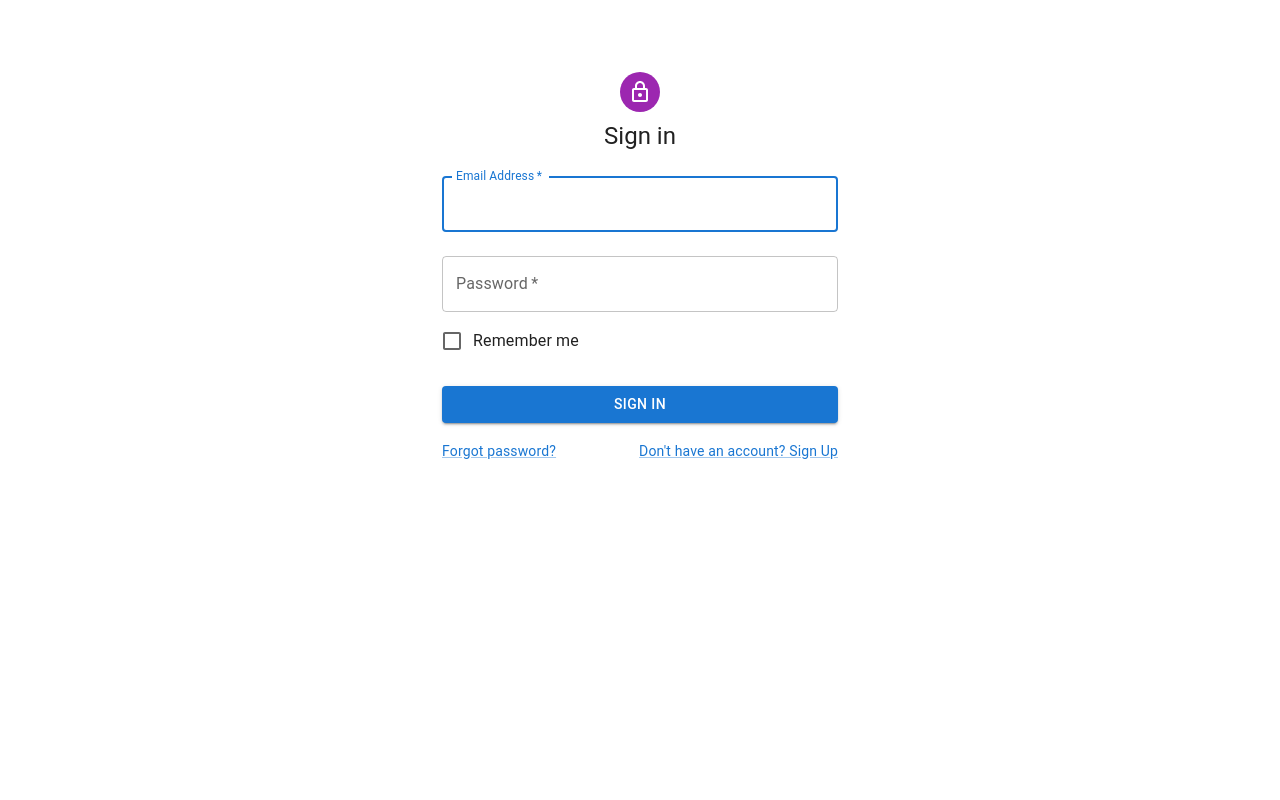
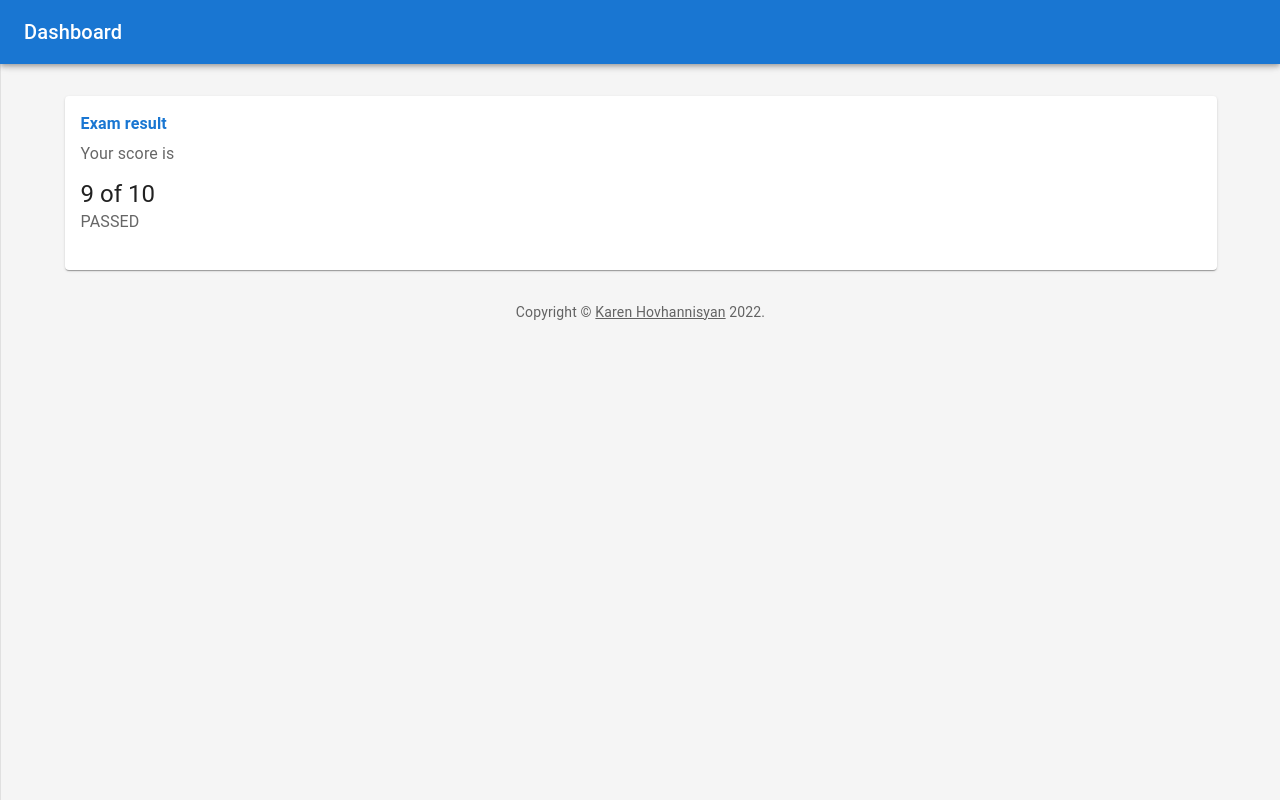
Before and after one commit to mrHovhannisyan/Protected-Dashboard-and-its-API, a React (Create React App) app in the folder app/: page / in a window 1280 px wide. Built offline with nearby package versions, Linux system fonts and the light colour scheme.

Commit message:
Add MUI dashboard component

```diff
--- a/app/src/App.js
+++ b/app/src/App.js
@@ -1,9 +1,11 @@
 import './App.css';
-import SignIn from "./components/signin/Signin";
+// import SignIn from "./components/signin/Signin";
+import Dashboard from "./components/dashboard/Dashboard";
 function App() {
   return (
     <div className="App">
-      <SignIn/>
+      {/*<SignIn/>*/}
+      <Dashboard/>
     </div>
   );
 }
--- /dev/null
+++ b/app/src/components/dashboard/Dashboard.js
@@ -0,0 +1,173 @@
+import * as React from 'react';
+import {createTheme, styled, ThemeProvider} from '@mui/material/styles';
+import CssBaseline from '@mui/material/CssBaseline';
+import MuiDrawer from '@mui/material/Drawer';
+import Box from '@mui/material/Box';
+import Card from '@mui/material/Card';
+import CardContent from '@mui/material/CardContent';
+import MuiAppBar from '@mui/material/AppBar';
+import Toolbar from '@mui/material/Toolbar';
+import Typography from '@mui/material/Typography';
+import IconButton from '@mui/material/IconButton';
+import Container from '@mui/material/Container';
+import Link from '@mui/material/Link';
+import MenuIcon from '@mui/icons-material/Menu';
+import ChevronLeftIcon from '@mui/icons-material/ChevronLeft';
+
+
+function Copyright(props) {
+    return (
+        <Typography variant="body2" color="text.secondary" align="center" {...props}>
+            {'Copyright © '}
+            <Link color="inherit" href="https://material-ui.com/">
+                Karen Hovhannisyan
+            </Link>{' '}
+            {new Date().getFullYear()}
+            {'.'}
+        </Typography>
+    );
+}
+
+const drawerWidth = 0;
+
+const AppBar = styled(MuiAppBar, {
+    shouldForwardProp: (prop) => prop !== 'open',
+})(({theme, open}) => ({
+    zIndex: theme.zIndex.drawer + 1,
+    transition: theme.transitions.create(['width', 'margin'], {
+        easing: theme.transitions.easing.sharp,
+        duration: theme.transitions.duration.leavingScreen,
+    }),
+    ...(open && {
+        marginLeft: drawerWidth,
+        width: `calc(100% - ${drawerWidth}px)`,
+        transition: theme.transitions.create(['width', 'margin'], {
+            easing: theme.transitions.easing.sharp,
+            duration: theme.transitions.duration.enteringScreen,
+        }),
+    }),
+}));
+
+const Drawer = styled(MuiDrawer, {shouldForwardProp: (prop) => prop !== 'open'})(
+    ({theme, open}) => ({
+        '& .MuiDrawer-paper': {
+            position: 'relative',
+            whiteSpace: 'nowrap',
+            width: drawerWidth,
+            transition: theme.transitions.create('width', {
+                easing: theme.transitions.easing.sharp,
+                duration: theme.transitions.duration.enteringScreen,
+            }),
+            boxSizing: 'border-box',
+            ...(!open && {
+                overflowX: 'hidden',
+                transition: theme.transitions.create('width', {
+                    easing: theme.transitions.easing.sharp,
+                    duration: theme.transitions.duration.leavingScreen,
+                }),
+                width: theme.spacing(7),
+                [theme.breakpoints.up('sm')]: {
+                    width: theme.spacing(9),
+                },
+            }),
+        },
+    }),
+);
+
+const mdTheme = createTheme();
+
+function DashboardContent() {
+    const [open, setOpen] = React.useState(true);
+    const toggleDrawer = () => {
+        setOpen(!open);
+    };
+
+    return (
+        <ThemeProvider theme={mdTheme}>
+            <Box sx={{display: 'flex'}}>
+                <CssBaseline/>
+                <AppBar position="absolute" open={open}>
+                    <Toolbar
+                        sx={{
+                            pr: '24px', // keep right padding when drawer closed
+                        }}
+                    >
+                        <IconButton
+                            edge="start"
+                            color="inherit"
+                            aria-label="open drawer"
+                            onClick={toggleDrawer}
+                            sx={{
+                                marginRight: '36px',
+                                ...(open && {display: 'none'}),
+                            }}
+                        >
+                            <MenuIcon/>
+                        </IconButton>
+                        <Typography
+                            component="h1"
+                            variant="h6"
+                            color="inherit"
+                            noWrap
+                            sx={{flexGrow: 1}}
+                        >
+                            Dashboard
+                        </Typography>
+                    </Toolbar>
+                </AppBar>
+                <Drawer variant="permanent" open={open}>
+                    <Toolbar
+                        sx={{
+                            display: 'flex',
+                            alignItems: 'center',
+                            justifyContent: 'flex-end',
+                            px: [1],
+                        }}
+                    >
+                        <IconButton onClick={toggleDrawer}>
+                            <ChevronLeftIcon/>
+                        </IconButton>
+                    </Toolbar>
+                </Drawer>
+                <Box
+                    component="main"
+                    sx={{
+                        backgroundColor: (theme) =>
+                            theme.palette.mode === 'light'
+                                ? theme.palette.grey[100]
+                                : theme.palette.grey[900],
+                        flexGrow: 1,
+                        height: '100vh',
+                        overflow: 'auto',
+                    }}
+                >
+                    <Toolbar/>
+                    <Container maxWidth="lg" sx={{mt: 4, mb: 4}}>
+                        <Card sx={{minWidth: 275}}>
+                            <CardContent>
+                                <Typography sx={{fontSize: 16, fontWeight: 'Bold'}} style={{color: '#1976d2'}}
+                                            gutterBottom>
+                                    Exam result
+                                </Typography>
+                                <Typography sx={{mb: 1.5}} color="text.secondary">
+                                    Your score is
+                                </Typography>
+                                <Typography variant="h5" component="div">
+                                    {9} of 10
+                                </Typography>
+                                <Typography sx={{mb: 1.5}} color="text.secondary">
+                                    PASSED
+                                </Typography>
+                            </CardContent>
+                        </Card>
+                        <Copyright sx={{pt: 4}}/>
+                    </Container>
+                </Box>
+            </Box>
+        </ThemeProvider>
+    );
+}
+
+export default function Dashboard() {
+    return <DashboardContent/>;
+}
--- a/app/src/components/signin/Signin.js
+++ b/app/src/components/signin/Signin.js
@@ -5,13 +5,11 @@
 import TextField from '@mui/material/TextField';
 import FormControlLabel from '@mui/material/FormControlLabel';
 import Checkbox from '@mui/material/Checkbox';
-import Link from '@mui/material/Link';
-import Grid from '@mui/material/Grid';
 import Box from '@mui/material/Box';
 import LockOutlinedIcon from '@mui/icons-material/LockOutlined';
 import Typography from '@mui/material/Typography';
 import Container from '@mui/material/Container';
-import { createTheme, ThemeProvider } from '@mui/material/styles';
+import {createTheme, ThemeProvider} from '@mui/material/styles';
 
 const theme = createTheme();
 
@@ -78,18 +76,6 @@
                         >
                             Sign In
                         </Button>
-                        <Grid container>
-                            <Grid item xs>
-                                <Link href="#" variant="body2">
-                                    Forgot password?
-                                </Link>
-                            </Grid>
-                            <Grid item>
-                                <Link href="#" variant="body2">
-                                    {"Don't have an account? Sign Up"}
-                                </Link>
-                            </Grid>
-                        </Grid>
                     </Box>
                 </Box>
             </Container>
```
